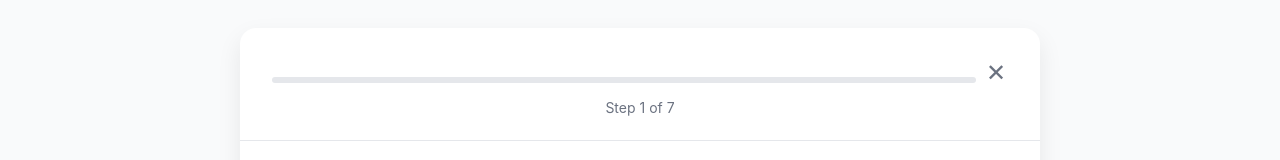
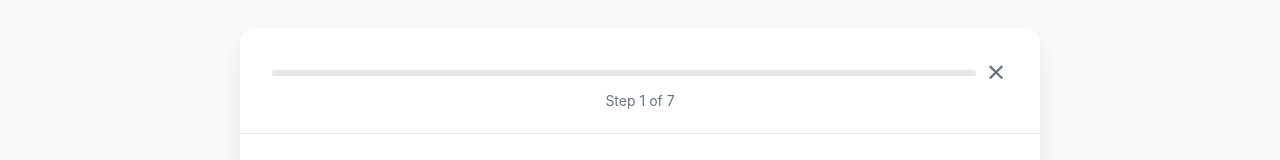
Before and after one commit to Brandi-Kinard/windsong-psychiatric, a React (Vite) app: page /new-patient in a window 1280 px wide. Shown: the part 164-324 px from the top of the page. Built offline with nearby package versions, Linux system fonts and the light colour scheme.

Commit message:
Adjust progress bar margin to 10px for better vertical centering

```diff
--- a/src/components/NewPatientForm.css
+++ b/src/components/NewPatientForm.css
@@ -59,7 +59,7 @@
   border-radius: 3px;
   overflow: hidden;
   margin-right: 2rem;
-  margin-top: 17px;
+  margin-top: 10px;
 }
 
 .progress-fill {
```
